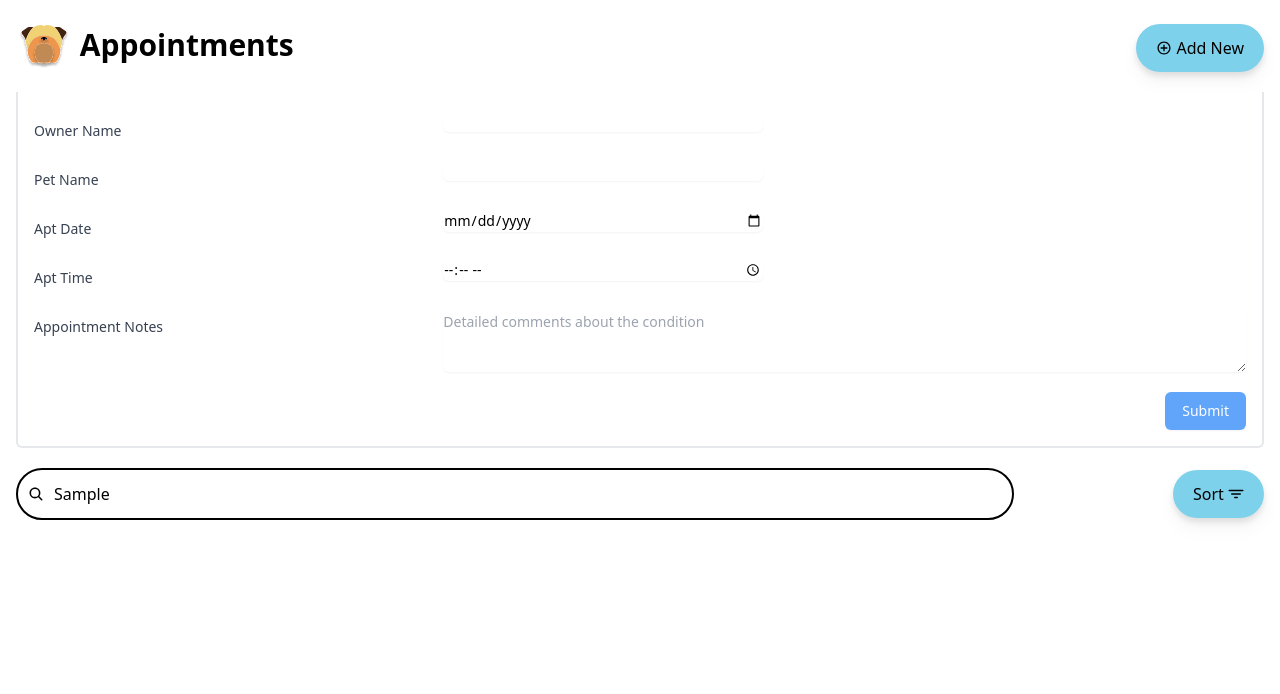
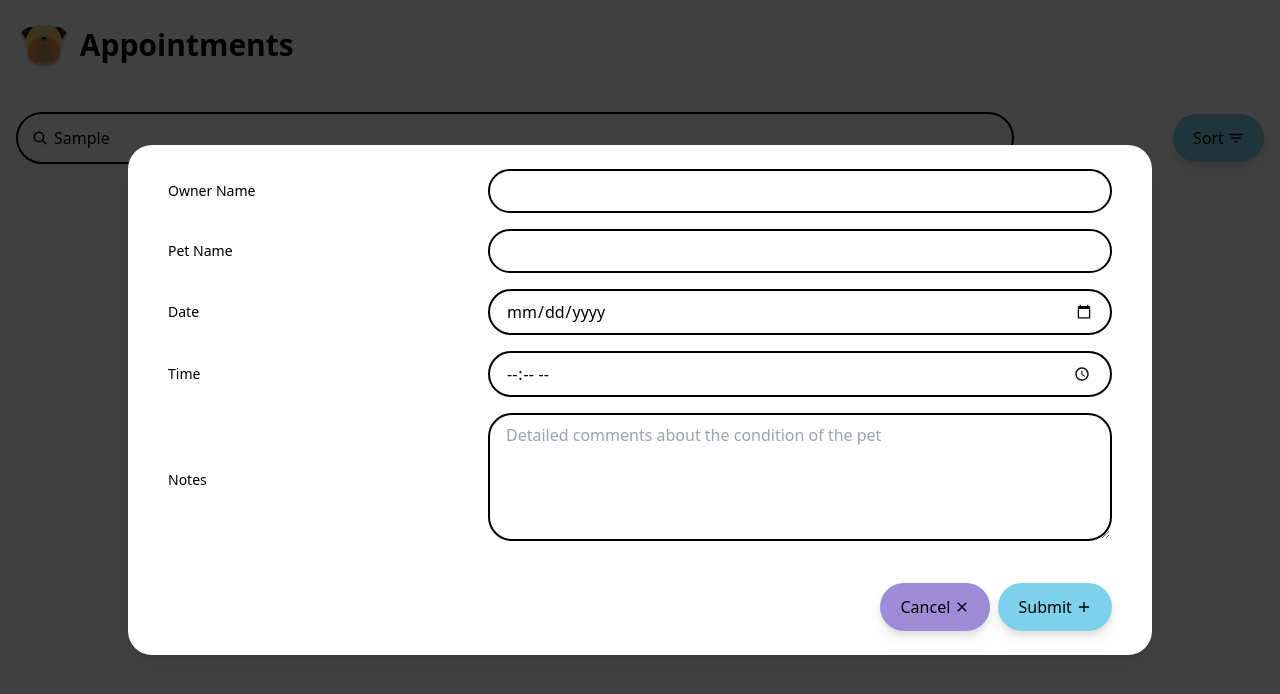
Before and after one commit to Duke0404/Appointments, a React (Create React App) app: page / in a window 1280 px wide. Both pictures are taken after typing "Sample" into the empty fields and a click on the button "Add New". Shown: the top 694 px of the page. Built offline with nearby package versions, Linux system fonts and the light colour scheme.

Commit message:
Improved styles for add appointment form

```diff
--- a/src/components/AddAppointment/AddAppointment.tsx
+++ b/src/components/AddAppointment/AddAppointment.tsx
@@ -2,7 +2,7 @@
 import React, { useState } from "react"
 
 //Icons
-import { IoMdAddCircleOutline } from "react-icons/io"
+import { IoMdAdd, IoMdClose } from "react-icons/io"
 
 //Interfaces
 import { AppointmentInterface } from "../AppointmentInfo/AppointmentInfo"
@@ -40,8 +40,10 @@ const AddAppointment = (props: AddAppointmentProps): JSX.Element => {
 
 	return (
 		<>
+			{
+				!toggleForm &&
 				<button
-				onClick={() => setToggleForm((value: boolean) => !value)}
+					onClick={() => setToggleForm(true)}
 					className="
 						bg-accent-secondary-1
 						py-3
@@ -59,15 +61,64 @@ const AddAppointment = (props: AddAppointmentProps): JSX.Element => {
 						active:shadow-xl
 					"
 				>
-				<IoMdAddCircleOutline className="inline mb-1" /> Add New
+					<IoMdAdd className="inline mb-1" /> Add New
 				</button>
+			}
 
 			{
 				toggleForm &&
 
-				<div className="border-r-2 border-b-2 border-l-2 border-light-blue-500 rounded-b-md pl-4 pr-4 pb-4">
-					<div className="sm:grid sm:grid-cols-3 sm:gap-4 sm:items-start  sm:pt-5">
-						<label htmlFor="ownerName" className="block text-sm font-medium text-gray-700 sm:mt-px sm:pt-2">
+				<>
+					<div
+						className="
+							bg-black
+							opacity-75
+							z-30
+							fixed
+							top-0
+							left-0
+							h-screen
+							w-screen
+						"
+					></div>
+
+					<div
+						className="
+							fixed
+							z-40
+							bg-background-2
+							dark:bg-background-2-dark
+							text-text-1
+							dark:text-text-1-dark
+							px-10
+							py-6
+							top-1/2
+							-translate-y-1/2
+							left-1/2
+							-translate-x-1/2
+							shadow-lg
+							rounded-3xl
+							w-4/5
+							flex
+							flex-col
+							gap-1
+							sm:gap-4
+						"
+					>
+						<div
+							className="
+								sm:grid
+								sm:grid-cols-3
+								sm:gap-4
+								sm:items-center
+							"
+						>
+							<label
+								htmlFor="ownerName"
+								className="
+									text-sm
+								"
+							>
 								Owner Name
 							</label>
 							<div className="mt-1 sm:mt-0 sm:col-span-2">
@@ -79,12 +130,37 @@ const AddAppointment = (props: AddAppointmentProps): JSX.Element => {
 									}
 									value={formData.ownerName}
 									type="text" name="ownerName" id="ownerName"
-								className="max-w-lg block w-full shadow-sm focus:ring-indigo-500 focus:border-indigo-500 sm:max-w-xs sm:text-sm border-gray-300 rounded-md" />
+									className="
+										w-full
+										bg-background-2
+										dark:bg-background-2-dark
+										text-text-1
+										dark:text-text-1-dark
+										rounded-full
+										py-2
+										px-4
+										border-2
+										border-text-1
+										dark:border-text-1-dark
+									"
+								/>
 							</div>
 						</div>
 
-					<div className="sm:grid sm:grid-cols-3 sm:gap-4 sm:items-start  sm:pt-5">
-						<label htmlFor="petName" className="block text-sm font-medium text-gray-700 sm:mt-px sm:pt-2">
+						<div
+							className="
+								sm:grid
+								sm:grid-cols-3
+								sm:gap-4
+								sm:items-center
+							"
+						>
+							<label
+								htmlFor="ownerName"
+								className="
+									text-sm
+								"
+							>
 								Pet Name
 							</label>
 							<div className="mt-1 sm:mt-0 sm:col-span-2">
@@ -96,13 +172,38 @@ const AddAppointment = (props: AddAppointmentProps): JSX.Element => {
 									}
 									value={formData.petName}
 									type="text" name="petName" id="petName"
-								className="max-w-lg block w-full shadow-sm focus:ring-indigo-500 focus:border-indigo-500 	sm:max-w-xs 	sm:text-sm border-gray-300 rounded-md" />
+									className="
+										w-full
+										bg-background-2
+										dark:bg-background-2-dark
+										text-text-1
+										dark:text-text-1-dark
+										rounded-full
+										py-2
+										px-4
+										border-2
+										border-text-1
+										dark:border-text-1-dark
+									"
+								/>
 							</div>
 						</div>
 
-					<div className="sm:grid sm:grid-cols-3 sm:gap-4 sm:items-start  sm:pt-5">
-						<label htmlFor="aptDate" className="block text-sm font-medium text-gray-700 sm:mt-px sm:pt-2">
-							Apt Date
+						<div
+							className="
+								sm:grid
+								sm:grid-cols-3
+								sm:gap-4
+								sm:items-center
+							"
+						>
+							<label
+								htmlFor="ownerName"
+								className="
+									text-sm
+								"
+							>
+								Date
 							</label>
 							<div className="mt-1 sm:mt-0 sm:col-span-2">
 								<input
@@ -113,13 +214,38 @@ const AddAppointment = (props: AddAppointmentProps): JSX.Element => {
 									}
 									value={formData.aptDate}
 									type="date" name="aptDate" id="aptDate"
-								className="max-w-lg block w-full shadow-sm focus:ring-indigo-500 focus:border-indigo-500 	sm:max-w-xs 	sm:text-sm border-gray-300 rounded-md" />
+									className="
+										w-full
+										bg-background-2
+										dark:bg-background-2-dark
+										text-text-1
+										dark:text-text-1-dark
+										rounded-full
+										py-2
+										px-4
+										border-2
+										border-text-1
+										dark:border-text-1-dark
+									"
+								/>
 							</div>
 						</div>
 
-					<div className="sm:grid sm:grid-cols-3 sm:gap-4 sm:items-start  sm:pt-5">
-						<label htmlFor="aptTime" className="block text-sm font-medium text-gray-700 sm:mt-px sm:pt-2">
-							Apt Time
+						<div
+							className="
+								sm:grid
+								sm:grid-cols-3
+								sm:gap-4
+								sm:items-center
+							"
+						>
+							<label
+								htmlFor="ownerName"
+								className="
+									text-sm
+								"
+							>
+								Time
 							</label>
 							<div className="mt-1 sm:mt-0 sm:col-span-2">
 								<input
@@ -130,13 +256,38 @@ const AddAppointment = (props: AddAppointmentProps): JSX.Element => {
 									}
 									value={formData.aptTime}
 									type="time" name="aptTime" id="aptTime"
-								className="max-w-lg block w-full shadow-sm focus:ring-indigo-500 focus:border-indigo-500 	sm:max-w-xs 	sm:text-sm border-gray-300 rounded-md" />
+									className="
+										w-full
+										bg-background-2
+										dark:bg-background-2-dark
+										text-text-1
+										dark:text-text-1-dark
+										rounded-full
+										py-2
+										px-4
+										border-2
+										border-text-1
+										dark:border-text-1-dark
+									"
+								/>
 							</div>
 						</div>
 
-					<div className="sm:grid sm:grid-cols-3 sm:gap-4 sm:items-start  sm:pt-5">
-						<label htmlFor="aptNotes" className="block text-sm font-medium text-gray-700 sm:mt-px sm:pt-2">
-							Appointment Notes
+						<div
+							className="
+								sm:grid
+								sm:grid-cols-3
+								sm:gap-4
+								sm:items-center
+							"
+						>
+							<label
+								htmlFor="ownerName"
+								className="
+									text-sm
+								"
+							>
+								Notes
 							</label>
 							<div className="mt-1 sm:mt-0 sm:col-span-2">
 								<textarea
@@ -146,23 +297,75 @@ const AddAppointment = (props: AddAppointmentProps): JSX.Element => {
 										}
 									}
 									value={formData.aptNotes}
-								id="aptNotes" name="aptNotes" rows={3}
-								className="shadow-sm focus:ring-indigo-500 focus:border-indigo-500 mt-1 block w-full 	sm:text-sm 	border-gray-300 rounded-md" placeholder="Detailed comments about the condition">
-							</textarea>
+									name="aptNotes" id="aptNotes"
+									placeholder="Detailed comments about the condition of the pet"
+									className="
+										w-full
+										bg-background-2
+										dark:bg-background-2-dark
+										text-text-1
+										dark:text-text-2-dark
+										rounded-3xl
+										py-2
+										px-4
+										border-2
+										border-text-1
+										dark:border-text-1-dark
+										h-32
+									"
+								/>
 							</div>
 						</div>
 
+						<div className="pt-5">
+							<div
+								className="
+									flex
+									justify-end
+									gap-2
+								"
+							>
+								<button
+									onClick={() => setToggleForm(false)}
+									type="submit"
+									className="
+										bg-accent-tertiary-1
+										py-3
+										px-5
+										text-text-1
+										rounded-full
+										drop-shadow-lg
+										z-10
+										md:bottom-auto
+										hover:bg-accent-tertiary-2
+										active:shadow-xl
+									"
+								>
+									Cancel <IoMdClose className="inline mb-1" />
+								</button>
 
-					<div className="pt-5">
-						<div className="flex justify-end">
 								<button
 									onClick={formSubmitHandler}
-								type="submit" className="ml-3 inline-flex justify-center py-2 px-4 border 	border-transparent 	shadow-sm text-sm font-medium rounded-md text-white bg-blue-400 	hover:bg-blue-700 focus:outline-none 	focus:ring-2 focus:ring-offset-2 focus:ring-blue-400">
-								Submit
+									type="submit"
+									className="
+										bg-accent-secondary-1
+										py-3
+										px-5
+										text-text-1
+										rounded-full
+										drop-shadow-lg
+										z-10
+										md:bottom-auto
+										hover:bg-accent-secondary-2
+										active:shadow-xl
+									"
+								>
+									Submit <IoMdAdd className="inline mb-1" />
 								</button>
 							</div>
 						</div>
 					</div>
+				</>
 			}
 		</>
 	)
--- a/src/components/Search/Search.tsx
+++ b/src/components/Search/Search.tsx
@@ -1,9 +1,8 @@
 //Boilerplate
-import { useState, useEffect, useRef, ReactEventHandler } from "react"
+import { useState, useEffect, useRef } from "react"
 
 //Icons
-import { IoSearch } from "react-icons/io5"
-import { IoFilter } from 'react-icons/io5'
+import { IoSearch, IoFilter } from "react-icons/io5"
 
 //Components
 import DropDown from '../DropDown/DropDown'
@@ -42,12 +41,10 @@ const Search = (props: SearchProps): JSX.Element => {
 
 			document.addEventListener("mousedown", clickOutsideHandler)
 			document.addEventListener("scroll", clickOutsideHandler)
-			// document.addEventListener("touchstart", clickOutsideHandler)
 
 			return (): void => {
 				document.removeEventListener("mousedown", clickOutsideHandler)
 				document.removeEventListener("scroll", clickOutsideHandler)
-				// document.removeEventListener("touchstart", clickOutsideHandler)
 			}
 		},
 		[toggleDropdown]
@@ -62,7 +59,7 @@ const Search = (props: SearchProps): JSX.Element => {
 					absolute
 					inset-y-0
 					left-0
-					pl-3
+					pl-4
 					flex
 					items-center
 					pointer-events-none
```
Lines whose indentation alone changed are shown as unchanged.
